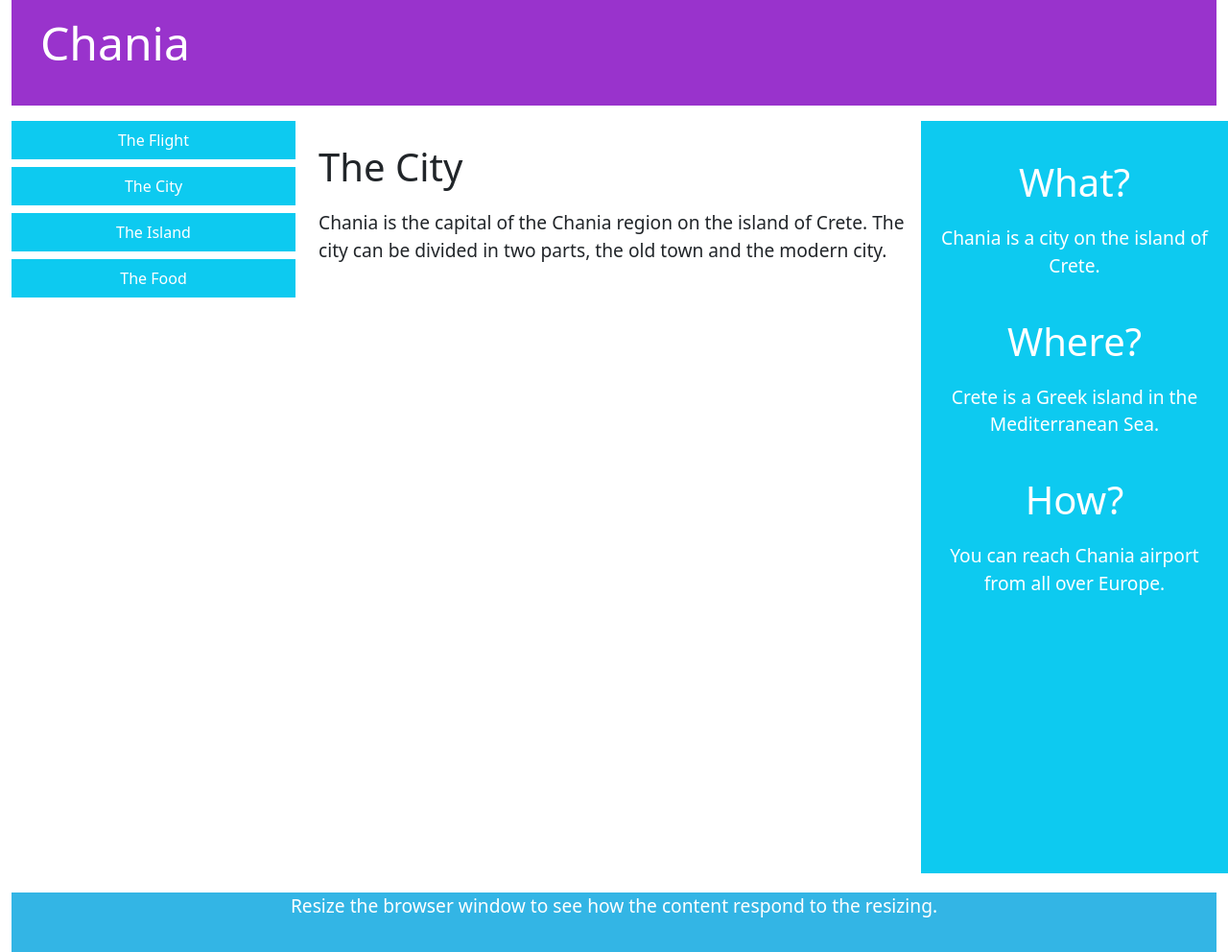
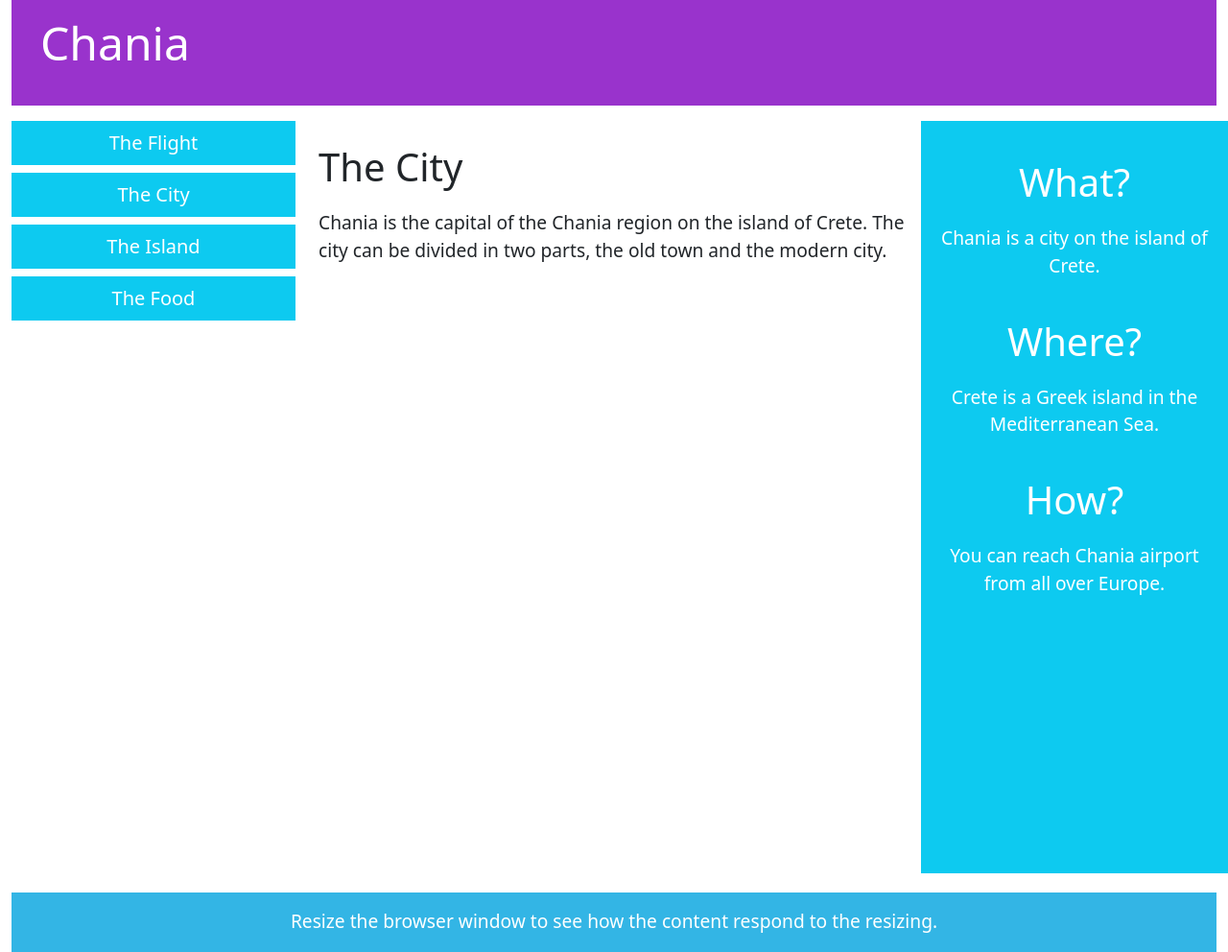
Before and after one commit to vishnujat922/12thmay2023, a plain HTML site: page index.html in a window 1280 px wide. Shown: the whole page at 96% size. Drawn offline with nearby package versions, Linux system fonts and the light colour scheme.

Commit message:
assignment done

```diff
--- a/css/style.css
+++ b/css/style.css
@@ -15,6 +15,8 @@ main{
 footer{
     height:62px;
     background:#33b5e5;
+    text-align: center;
+    line-height: 60px;
 }
 .v_tbdr{
     font-weight:400;
@@ -23,13 +25,10 @@ h1{
     margin-top: 40px;
 }
 p{
-    font-size:medium;
+    font-size:small;
     margin-top: 20px;
     font-size: larger;
 }
 .v_cntr{
     text-align: center;
 }
-.align{
-    text-align:center
-}
--- a/index.html
+++ b/index.html
@@ -18,7 +18,7 @@
         </header>
         <main class="row">
             <aside class="col-12 col-sm-4 col-md-3 v_tbdr">
-                <ul class="nav flex-column mt-3">
+                <ul class="nav flex-column mt-3 fs-5">
                     <li class="nav-item mb-2">
                         <a class="nav-link active btn btn-info bg-info text-white rounded-0" aria-current="page" href="#">The
                             Flight</a>
@@ -54,7 +54,7 @@
             </aside>
         </main>
         <footer>
-            <p class="align text-white ">Resize the browser window to see how the content respond to the resizing.</p>
+            <p class="text-align text-white">Resize the browser window to see how the content respond to the resizing.</p>
         </footer>
 
     </div>
```
